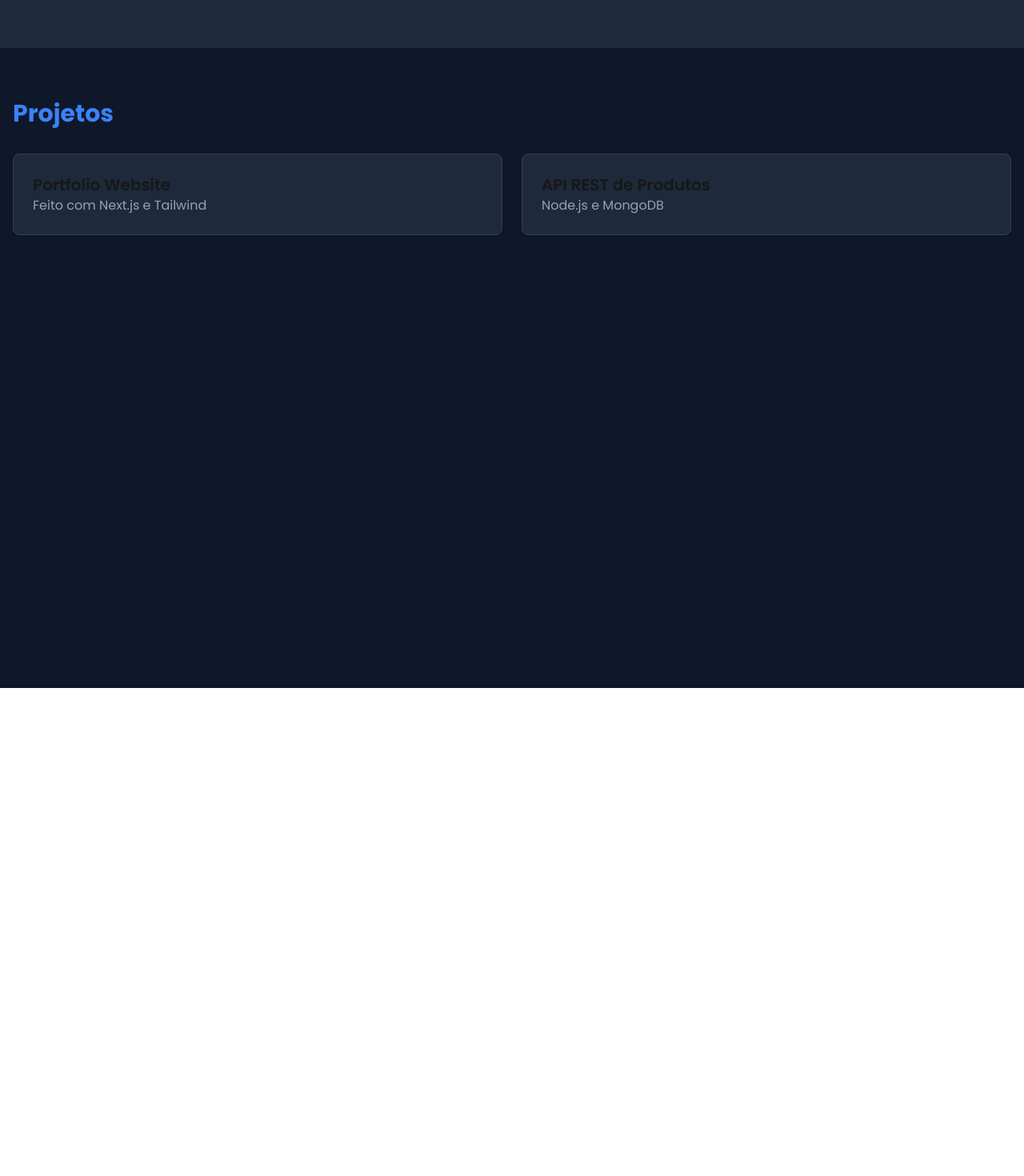
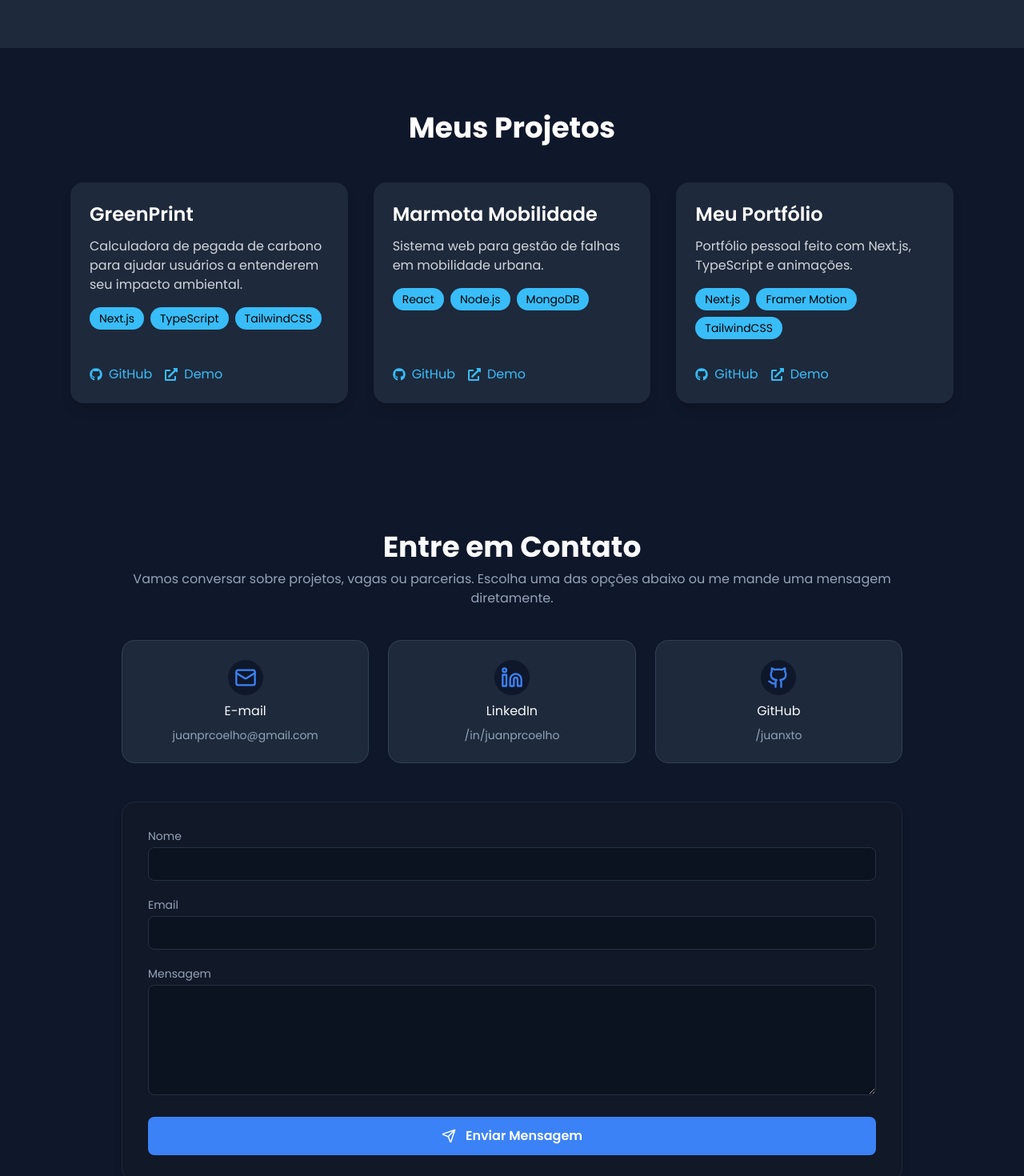
Before and after one commit to juanxto/portfolio, a Next.js app: page / in a window 1280 px wide. Shown: the part 1540-3010 px from the top of the page at 80% size. Before the commit the page ends 2400 px from the top, so only its background shows below. Built offline with nearby package versions, Linux system fonts and the light colour scheme.

Commit message:
Área de contato criada e projetos melhorada.

```diff
--- a/package.json
+++ b/package.json
@@ -10,9 +10,11 @@
   },
   "dependencies": {
     "framer-motion": "^12.23.12",
+    "lucide-react": "^0.539.0",
     "next": "15.4.6",
     "react": "19.1.0",
-    "react-dom": "19.1.0"
+    "react-dom": "19.1.0",
+    "react-icons": "^5.5.0"
   },
   "devDependencies": {
     "@eslint/eslintrc": "^3",
--- a/src/app/page.tsx
+++ b/src/app/page.tsx
@@ -1,6 +1,7 @@
 import Hero from "@/components/sections/Hero";
 import About from "@/components/sections/About";
 import Projects from "@/components/sections/Projects";
+import Contact from "@/components/sections/Contact";
 
 export default function HomePage() {
   return (
@@ -8,6 +9,7 @@ export default function HomePage() {
       <Hero />
       <About />
       <Projects />
+      <Contact />
     </main>
   );
 }
--- a/src/components/sections/Contact.tsx
+++ b/src/components/sections/Contact.tsx
@@ -0,0 +1,201 @@
+"use client";
+
+import { useState } from "react";
+import { motion, AnimatePresence } from "framer-motion";
+import { Mail, Linkedin, Github, Send, Check } from "lucide-react";
+
+type FormData = { name: string; email: string; message: string };
+
+const containerVariants = {
+  hidden: { opacity: 0, y: 12 },
+  visible: {
+    opacity: 1,
+    y: 0,
+    transition: { staggerChildren: 0.12, when: "beforeChildren" },
+  },
+};
+
+const itemVariants = {
+  hidden: { opacity: 0, y: 12 },
+  visible: { opacity: 1, y: 0, transition: { duration: 0.45 } },
+};
+
+export default function Contact() {
+  const [formData, setFormData] = useState<FormData>({ name: "", email: "", message: "" });
+  const [submitting, setSubmitting] = useState(false);
+  const [success, setSuccess] = useState(false);
+
+  const handleChange = (e: React.ChangeEvent<HTMLInputElement | HTMLTextAreaElement>) =>
+    setFormData({ ...formData, [e.target.name]: e.target.value });
+
+  const handleSubmit = async (e: React.FormEvent) => {
+    e.preventDefault();
+    setSubmitting(true);
+
+    // Aqui você integra com backend / Formspree / API — por agora só simula
+    console.log("Enviando form:", formData);
+
+    // Simula requisição
+    setTimeout(() => {
+      setSubmitting(false);
+      setSuccess(true);
+      setFormData({ name: "", email: "", message: "" });
+
+      // esconde o toast após 3s
+      setTimeout(() => setSuccess(false), 3000);
+    }, 900);
+  };
+
+  return (
+    <section id="contact" className="py-20 bg-[#0F172A] text-[#F8FAFC]">
+      <motion.div
+        className="max-w-5xl mx-auto px-6"
+        initial="hidden"
+        whileInView="visible"
+        viewport={{ once: true, amount: 0.15 }}
+        variants={containerVariants}
+      >
+        {/* Cabeçalho */}
+        <motion.div variants={itemVariants} className="text-center mb-10">
+          <h2 className="text-4xl font-bold">Entre em Contato</h2>
+          <p className="mt-2 text-[#94A3B8]">
+            Vamos conversar sobre projetos, vagas ou parcerias. Escolha uma das opções abaixo ou
+            me mande uma mensagem diretamente.
+          </p>
+        </motion.div>
+
+        {/* Cards de contato */}
+        <motion.div
+          variants={itemVariants}
+          className="grid grid-cols-1 md:grid-cols-3 gap-6 text-center mb-12"
+        >
+          <motion.a
+            href="mailto:juanprcoelho@gmail.com"
+            className="flex flex-col items-center gap-2 p-6 rounded-2xl bg-[#1E293B] border border-[#334155] hover:shadow-lg transition"
+            whileHover={{ scale: 1.03 }}
+            whileTap={{ scale: 0.98 }}
+            target="_blank"
+            rel="noopener noreferrer"
+          >
+            <span className="p-2 rounded-full bg-[#0F172A]">
+              <Mail size={28} className="text-[#3B82F6]" />
+            </span>
+            <span className="font-medium">E-mail</span>
+            <span className="text-sm text-[#94A3B8]">juanprcoelho@gmail.com</span>
+          </motion.a>
+
+          <motion.a
+            href="https://linkedin.com/in/juanprcoelho"
+            className="flex flex-col items-center gap-2 p-6 rounded-2xl bg-[#1E293B] border border-[#334155] hover:shadow-lg transition"
+            whileHover={{ scale: 1.03 }}
+            whileTap={{ scale: 0.98 }}
+            target="_blank"
+            rel="noopener noreferrer"
+          >
+            <span className="p-2 rounded-full bg-[#0F172A]">
+              <Linkedin size={28} className="text-[#3B82F6]" />
+            </span>
+            <span className="font-medium">LinkedIn</span>
+            <span className="text-sm text-[#94A3B8]">/in/juanprcoelho</span>
+          </motion.a>
+
+          <motion.a
+            href="https://github.com/juanxto"
+            className="flex flex-col items-center gap-2 p-6 rounded-2xl bg-[#1E293B] border border-[#334155] hover:shadow-lg transition"
+            whileHover={{ scale: 1.03 }}
+            whileTap={{ scale: 0.98 }}
+            target="_blank"
+            rel="noopener noreferrer"
+          >
+            <span className="p-2 rounded-full bg-[#0F172A]">
+              <Github size={28} className="text-[#3B82F6]" />
+            </span>
+            <span className="font-medium">GitHub</span>
+            <span className="text-sm text-[#94A3B8]">/juanxto</span>
+          </motion.a>
+        </motion.div>
+
+        {/* Formulário + imagem/ilustração opcional */}
+        <motion.div variants={itemVariants} className="gap-8 items-start">
+          {/* Form */}
+          <motion.form
+            onSubmit={handleSubmit}
+            variants={containerVariants}
+            className="bg-[#111827] p-8 rounded-2xl shadow-lg space-y-5 border border-[#1f2937]"
+          >
+            <motion.div variants={itemVariants}>
+              <label htmlFor="name" className="block mb-1 text-sm text-[#94A3B8]">Nome</label>
+              <input
+                id="name"
+                name="name"
+                required
+                value={formData.name}
+                onChange={handleChange}
+                className="w-full px-4 py-2 rounded-lg bg-[#0B1220] border border-[#263244] outline-none focus:ring-2 focus:ring-[#3B82F6] transition"
+              />
+            </motion.div>
+
+            <motion.div variants={itemVariants}>
+              <label htmlFor="email" className="block mb-1 text-sm text-[#94A3B8]">Email</label>
+              <input
+                id="email"
+                name="email"
+                type="email"
+                required
+                value={formData.email}
+                onChange={handleChange}
+                className="w-full px-4 py-2 rounded-lg bg-[#0B1220] border border-[#263244] outline-none focus:ring-2 focus:ring-[#3B82F6] transition"
+              />
+            </motion.div>
+
+            <motion.div variants={itemVariants}>
+              <label htmlFor="message" className="block mb-1 text-sm text-[#94A3B8]">Mensagem</label>
+              <textarea
+                id="message"
+                name="message"
+                rows={5}
+                required
+                value={formData.message}
+                onChange={handleChange}
+                className="w-full px-4 py-2 rounded-lg bg-[#0B1220] border border-[#263244] outline-none focus:ring-2 focus:ring-[#3B82F6] transition"
+              />
+            </motion.div>
+
+            <motion.div variants={itemVariants}>
+              <motion.button
+                type="submit"
+                disabled={submitting}
+                whileHover={{ scale: 1.02 }}
+                whileTap={{ scale: 0.98 }}
+                className="w-full flex items-center justify-center gap-3 px-4 py-3 bg-[#3B82F6] hover:bg-[#2563eb] text-white rounded-lg font-semibold transition disabled:opacity-60"
+              >
+                <Send size={18} />
+                {submitting ? "Enviando..." : "Enviar Mensagem"}
+              </motion.button>
+            </motion.div>
+          </motion.form>
+        </motion.div>
+      </motion.div>
+
+      {/* Toast de sucesso */}
+      <AnimatePresence>
+        {success && (
+          <motion.div
+            initial={{ opacity: 0, y: 20, scale: 0.95 }}
+            animate={{ opacity: 1, y: 0, scale: 1 }}
+            exit={{ opacity: 0, y: 10, scale: 0.95 }}
+            className="fixed right-6 bottom-6 z-50"
+          >
+            <div className="flex items-center gap-3 bg-[#0b1220] text-[#F8FAFC] border border-[#234] px-4 py-3 rounded-lg shadow-lg">
+              <Check size={20} className="text-green-400" />
+              <div className="text-sm">
+                <strong>Mensagem enviada!</strong>
+                <div className="text-xs text-[#94A3B8]">Responderei em breve ✨</div>
+              </div>
+            </div>
+          </motion.div>
+        )}
+      </AnimatePresence>
+    </section>
+  );
+}
--- a/src/components/sections/Projects.tsx
+++ b/src/components/sections/Projects.tsx
@@ -1,38 +1,92 @@
 "use client";
 
 import { motion } from "framer-motion";
+import { FaExternalLinkAlt, FaGithub } from "react-icons/fa";
 
 const projects = [
-  { title: "Portfolio Website", desc: "Feito com Next.js e Tailwind" },
-  { title: "API REST de Produtos", desc: "Node.js e MongoDB" },
+  {
+    title: "GreenPrint",
+    description:
+      "Calculadora de pegada de carbono para ajudar usuários a entenderem seu impacto ambiental.",
+    tech: ["Next.js", "TypeScript", "TailwindCSS"],
+    github: "https://github.com/seuusuario/greenprint",
+    demo: "https://greenprint.vercel.app",
+  },
+  {
+    title: "Marmota Mobilidade",
+    description:
+      "Sistema web para gestão de falhas em mobilidade urbana.",
+    tech: ["React", "Node.js", "MongoDB"],
+    github: "https://github.com/seuusuario/marmota",
+    demo: "https://m-mobilidade-32i4.vercel.app/dashboard",
+  },
+  {
+    title: "Meu Portfólio",
+    description:
+      "Portfólio pessoal feito com Next.js, TypeScript e animações.",
+    tech: ["Next.js", "Framer Motion", "TailwindCSS"],
+    github: "https://github.com/seuusuario/portfolio",
+    demo: "/",
+  },
 ];
 
 export default function Projects() {
   return (
-    <section id="projects" className="min-h-screen px-4 py-16 bg-[#0F172A]">
+    <section id="projects" className="py-20 bg-[#0F172A] text-white">
+      <div className="max-w-6xl mx-auto px-6">
         <motion.h2
-        initial={{ opacity: 0, x: 50 }}
-        whileInView={{ opacity: 1, x: 0 }}
-        viewport={{ once: true }}
-        transition={{ duration: 0.6 }}
-        className="text-3xl font-bold mb-8 text-[#3B82F6]"
+          initial={{ opacity: 0, y: -20 }}
+          whileInView={{ opacity: 1, y: 0 }}
+          transition={{ duration: 0.5 }}
+          className="text-4xl font-bold text-center mb-12"
         >
-        Projetos
+          Meus Projetos
         </motion.h2>
-      <div className="grid md:grid-cols-2 gap-6">
-        {projects.map((p, i) => (
+
+        <div className="grid gap-8 sm:grid-cols-2 lg:grid-cols-3">
+          {projects.map((project, index) => (
             <motion.div
-            key={i}
+              key={index}
               initial={{ opacity: 0, y: 30 }}
               whileInView={{ opacity: 1, y: 0 }}
-            viewport={{ once: true }}
-            transition={{ delay: i * 0.2 }}
-            className="bg-[#1E293B] p-6 rounded-lg border border-[#334155] shadow hover:shadow-lg transition"
+              transition={{ duration: 0.6, delay: index * 0.15 }}
+              className="bg-[#1E293B] rounded-2xl shadow-lg p-6 hover:shadow-2xl transition-shadow duration-300 flex flex-col justify-between"
             >
-            <h3 className="text-xl font-semibold">{p.title}</h3>
-            <p className="text-[#94A3B8]">{p.desc}</p>
+              <div>
+                <h3 className="text-2xl font-semibold mb-3">{project.title}</h3>
+                <p className="text-gray-300 mb-4">{project.description}</p>
+                <div className="flex flex-wrap gap-2 mb-4">
+                  {project.tech.map((tech, i) => (
+                    <span
+                      key={i}
+                      className="bg-[#38BDF8] text-black text-sm px-3 py-1 rounded-full"
+                    >
+                      {tech}
+                    </span>
+                  ))}
+                </div>
+              </div>
+              <div className="flex gap-4 mt-4">
+                <a
+                  href={project.github}
+                  target="_blank"
+                  rel="noopener noreferrer"
+                  className="flex items-center gap-2 text-[#38BDF8] hover:underline"
+                >
+                  <FaGithub /> GitHub
+                </a>
+                <a
+                  href={project.demo}
+                  target="_blank"
+                  rel="noopener noreferrer"
+                  className="flex items-center gap-2 text-[#38BDF8] hover:underline"
+                >
+                  <FaExternalLinkAlt /> Demo
+                </a>
+              </div>
             </motion.div>
           ))}
+        </div>
       </div>
     </section>
   );
```
Also changed, not shown: 1 other file (tests, documents, lock files or other folders). Lines whose indentation alone changed are shown as unchanged.
